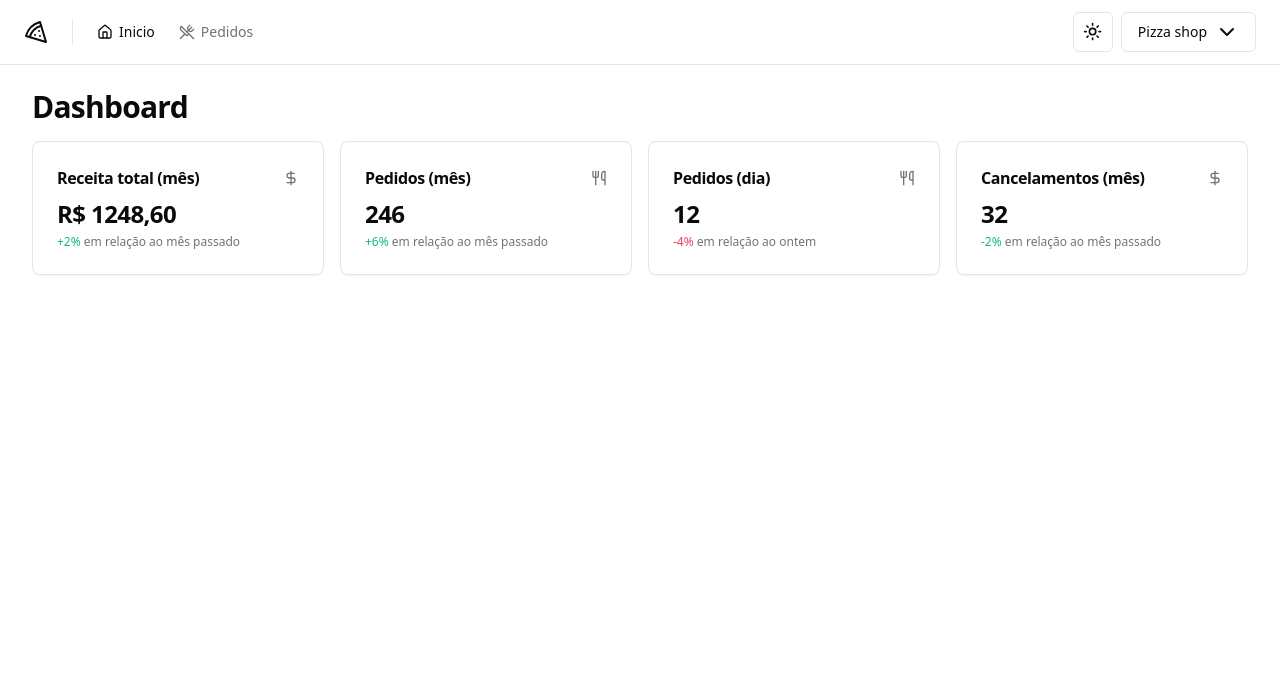
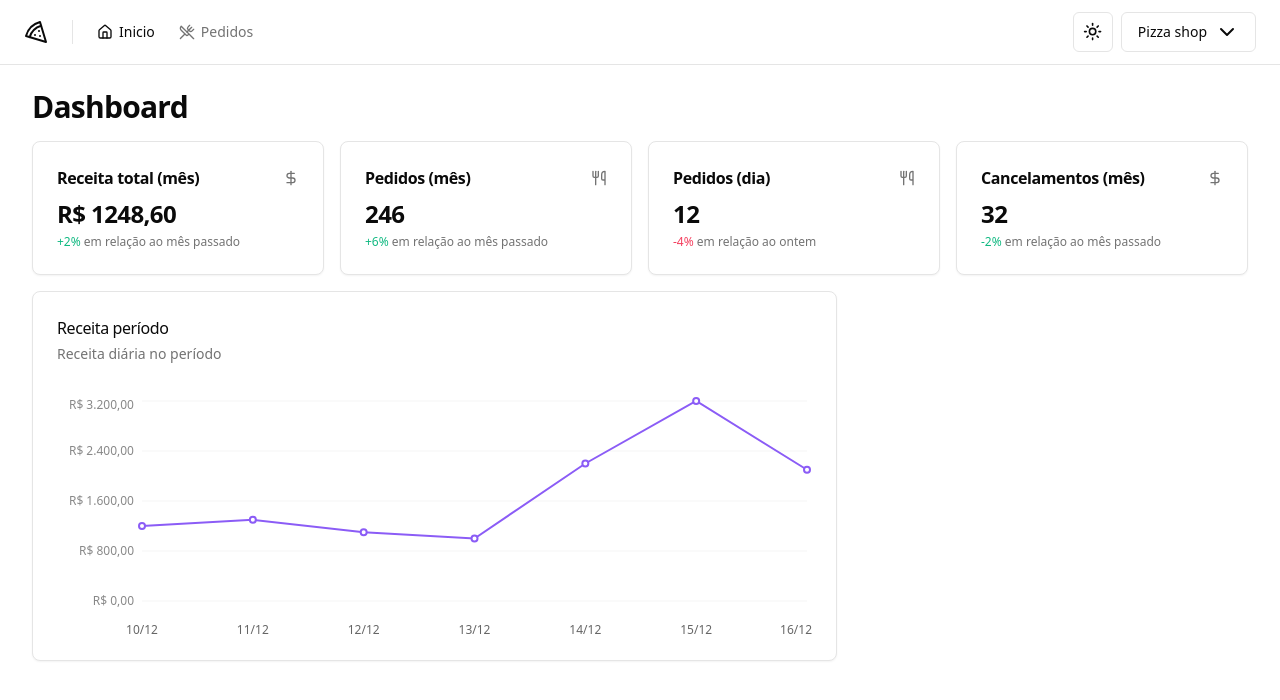
Before and after one commit to Fekleite/pizza-shop, a React (Vite) app: page / in a window 1280 px wide. Shown: the top 700 px of the page. Built offline with nearby package versions, Linux system fonts and the light colour scheme.

Commit message:
feat: create revenue chart component

```diff
--- a/src/pages/app/dashboard/dashboard.tsx
+++ b/src/pages/app/dashboard/dashboard.tsx
@@ -4,6 +4,7 @@
 import { MonthCanceledOrderAmountCard } from './month-canceled-orders-amount-card'
 import { MonthOrdersAmountCard } from './month-orders-amount-card'
 import { MonthRevenueCard } from './month-revenue-card'
+import { RevenueChart } from './revenue-chart'
 
 export function Dashboard() {
   return (
@@ -18,6 +19,10 @@
           <DayOrdersAmountCard />
           <MonthCanceledOrderAmountCard />
         </div>
+
+        <div className="grid grid-cols-9 gap-4">
+          <RevenueChart />
+        </div>
       </div>
     </>
   )
--- /dev/null
+++ b/src/pages/app/dashboard/revenue-chart.tsx
@@ -0,0 +1,68 @@
+import {
+  CartesianGrid,
+  Line,
+  LineChart,
+  ResponsiveContainer,
+  XAxis,
+  YAxis,
+} from 'recharts'
+import colors from 'tailwindcss/colors'
+
+import {
+  Card,
+  CardContent,
+  CardDescription,
+  CardHeader,
+  CardTitle,
+} from '@/components/ui/card'
+
+const data = [
+  { date: '10/12', revenue: 1200 },
+  { date: '11/12', revenue: 1300 },
+  { date: '12/12', revenue: 1100 },
+  { date: '13/12', revenue: 1000 },
+  { date: '14/12', revenue: 2200 },
+  { date: '15/12', revenue: 3200 },
+  { date: '16/12', revenue: 2100 },
+]
+
+export function RevenueChart() {
+  return (
+    <Card className="col-span-6">
+      <CardHeader className="flex-row items-start justify-between pb-8">
+        <div className="space-y-1">
+          <CardTitle className="text-base font-medium">
+            Receita período
+          </CardTitle>
+          <CardDescription>Receita diária no período</CardDescription>
+        </div>
+      </CardHeader>
+      <CardContent>
+        <ResponsiveContainer width="100%" height={240}>
+          <LineChart style={{ fontSize: 12 }} data={data}>
+            <YAxis
+              stroke="#888"
+              axisLine={false}
+              width={80}
+              tickLine={false}
+              tickFormatter={(value: number) =>
+                value.toLocaleString('pt-BR', {
+                  style: 'currency',
+                  currency: 'BRL',
+                })
+              }
+            />
+            <XAxis dataKey="date" axisLine={false} tickLine={false} dy={16} />
+            <CartesianGrid vertical={false} className="stroke-muted" />
+            <Line
+              type="linear"
+              strokeWidth={2}
+              stroke={colors.violet[500]}
+              dataKey="revenue"
+            />
+          </LineChart>
+        </ResponsiveContainer>
+      </CardContent>
+    </Card>
+  )
+}
```
